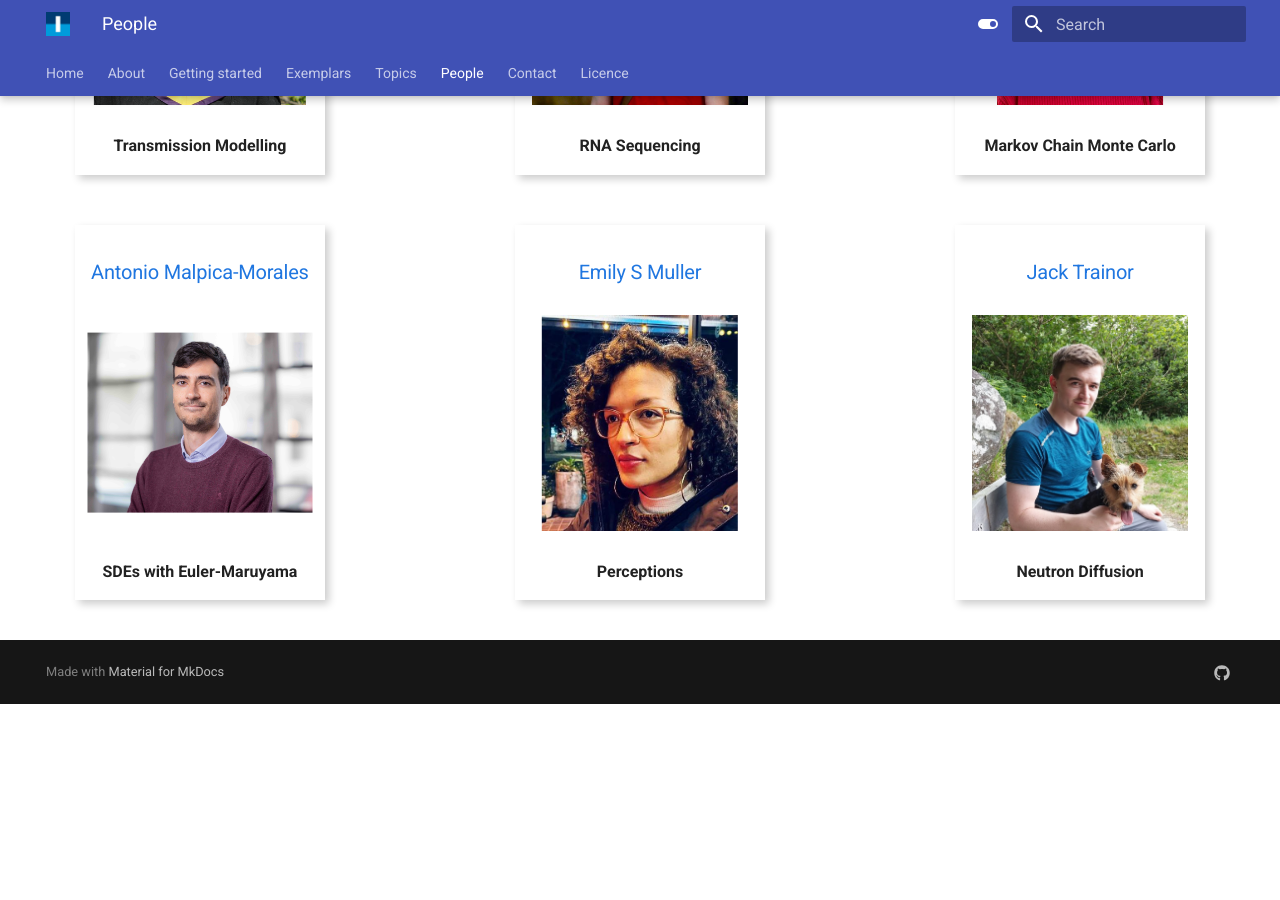
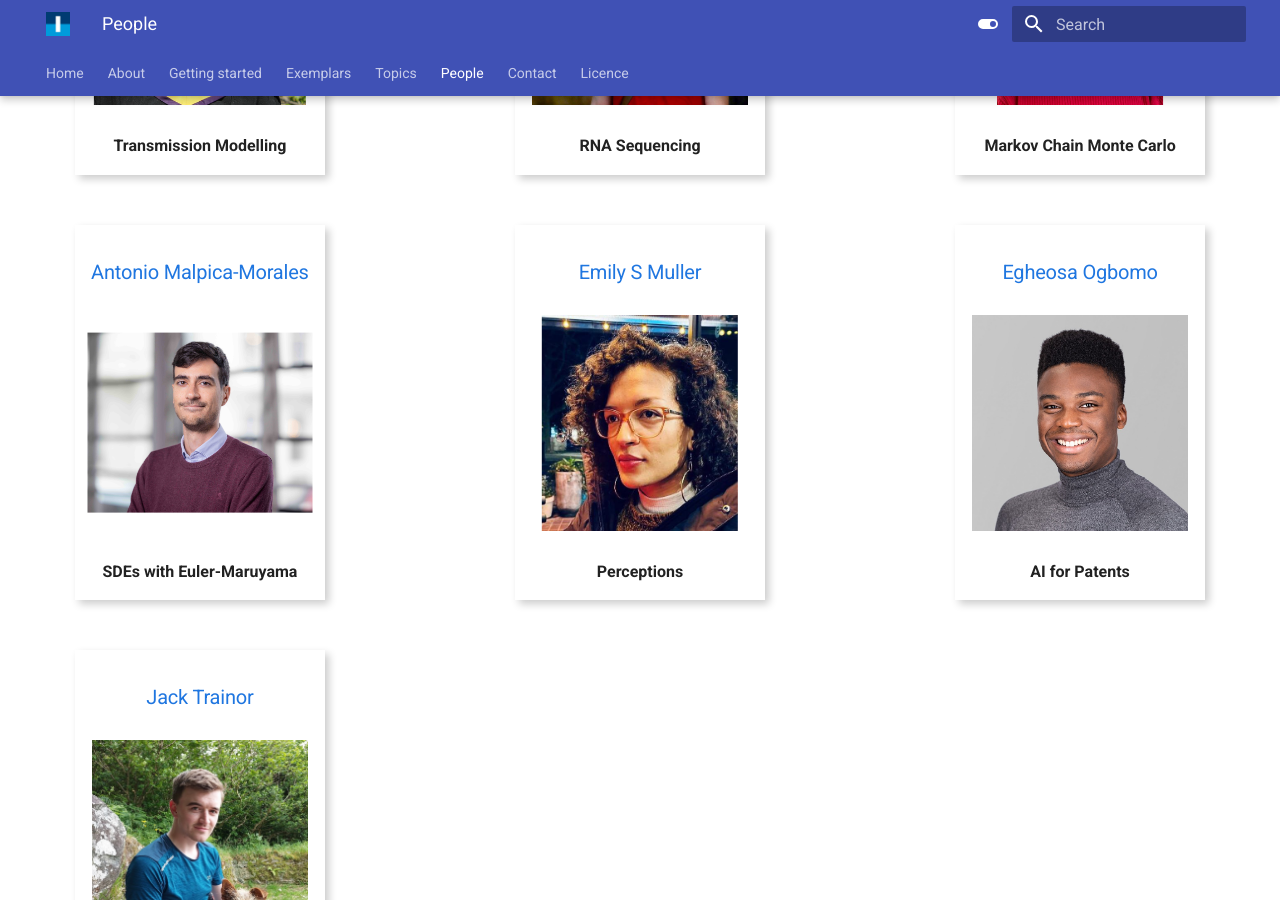
Before and after one commit to ImperialCollegeLondon/ReCoDE-home, an MkDocs documentation site: the page built from docs/people.md, in a window 1280 px wide and 900 px high, scrolled down 485 px. Built offline with MkDocs 1.6.1 and Material for MkDocs 9.7.7, drawn with Linux system fonts in a browser that asks for light colours; before the commit the page ends 1189 px from its top, so only the background shows below that.

Commit message:
feat: add egheosa to people page

```diff
--- a/docs/people.md
+++ b/docs/people.md
@@ -55,6 +55,15 @@ search:
                 <img src="../assets/img/authors/emuller.jpg" alt="Emily S Muller">
             </div>
             <p><strong>Perceptions</strong></p>
+        </div>
+        <div class="card_people">
+            <h3>
+            <a href = "mailto: e.ogbomo21@imperial.ac.uk">Egheosa Ogbomo</a>
+            </h3>
+            <div class="container_people">
+                <img src="../assets/img/authors/eogbomo.jpg" alt="Egheosa Ogbomo">
+            </div>
+            <p><strong>AI for Patents</strong></p>
         </div>
         <div class="card_people">
             <h3>
```
Also changed, not shown: docs/assets/img/authors/eogbomo.jpg (added).
